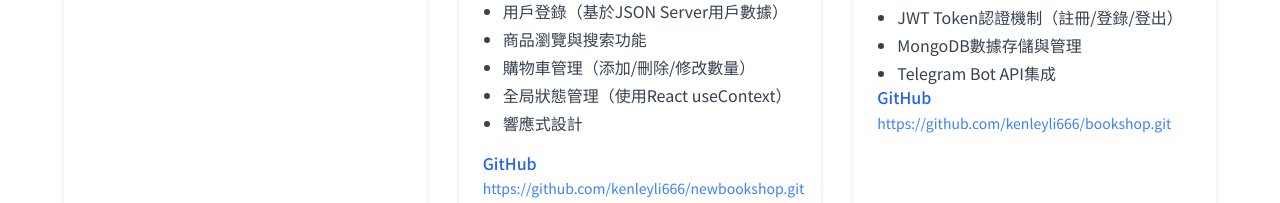
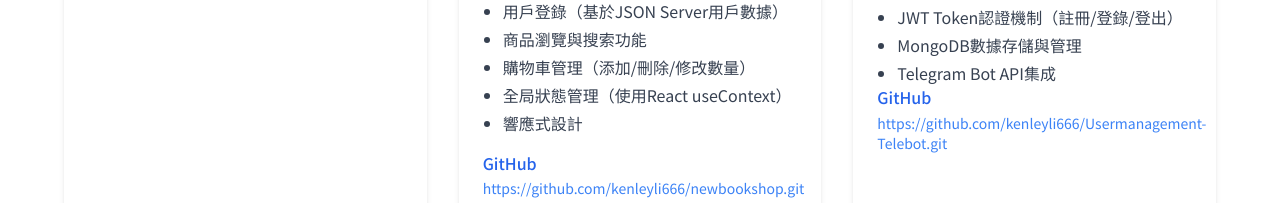
Before and after one commit to kenleyli666/Portfolio, a plain HTML site: page docs/index.html in a window 1280 px wide. Shown: the part 5100-5303 px from the top of the page. Drawn offline with nearby package versions, Linux system fonts and the light colour scheme.

Commit message:
Update index.html

```diff
--- a/docs/index.html
+++ b/docs/index.html
@@ -498,11 +498,11 @@
                         </div>
                         <div class="flex flex-col space-y-1">
                         <div class="text-blue-600 font-medium">GitHub</div>
-                            <a href="https://github.com/kenleyli666/bookshop.git"
+                            <a href="https://github.com/kenleyli666/Usermanagement-Telebot.git"
                             target="_blank"
                             rel="noopener noreferrer"
                             class="text-blue-500 hover:text-blue-700 text-sm">
-                                https://github.com/kenleyli666/bookshop.git
+                                https://github.com/kenleyli666/Usermanagement-Telebot.git
                             </a>
                         </div>
                     </div>
```
